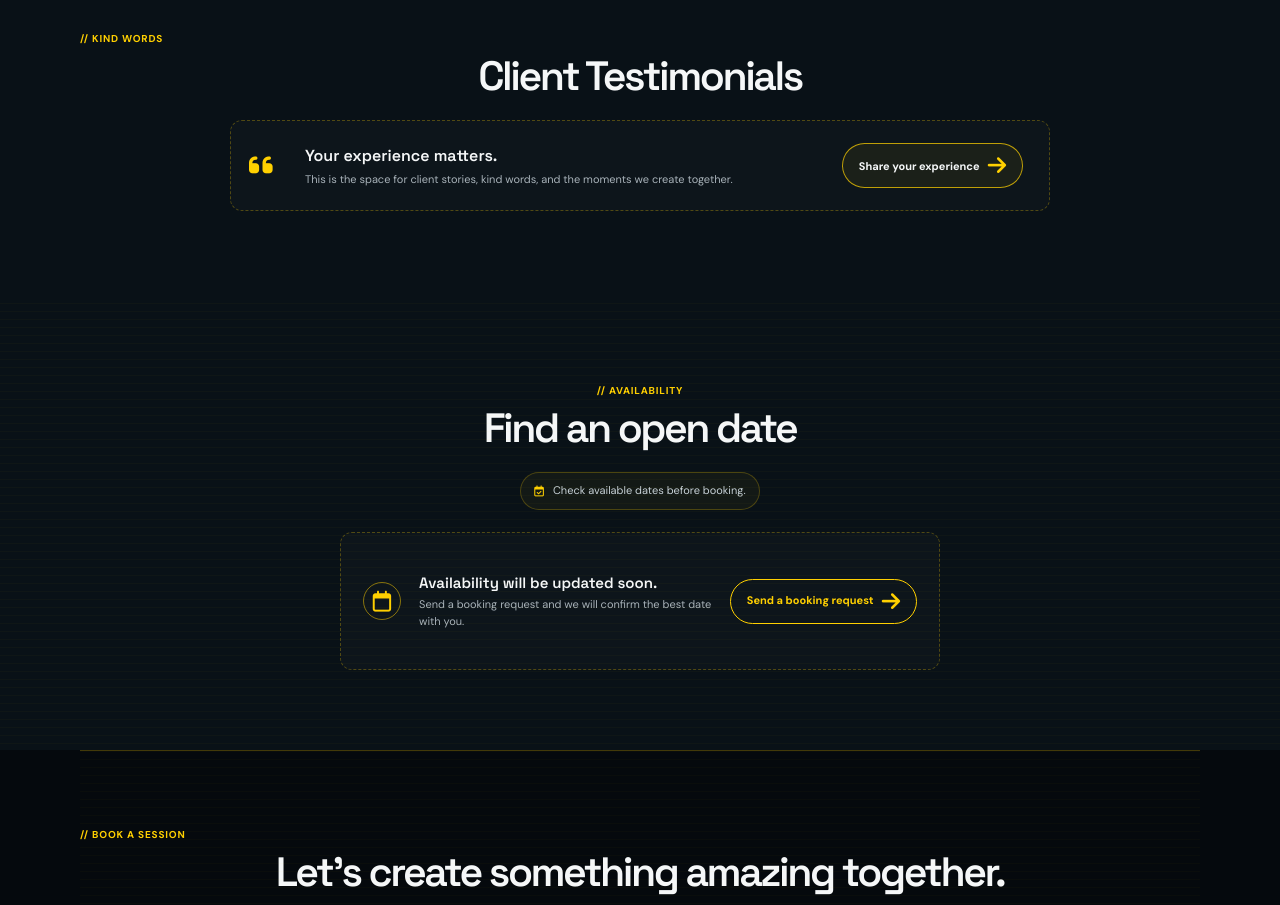
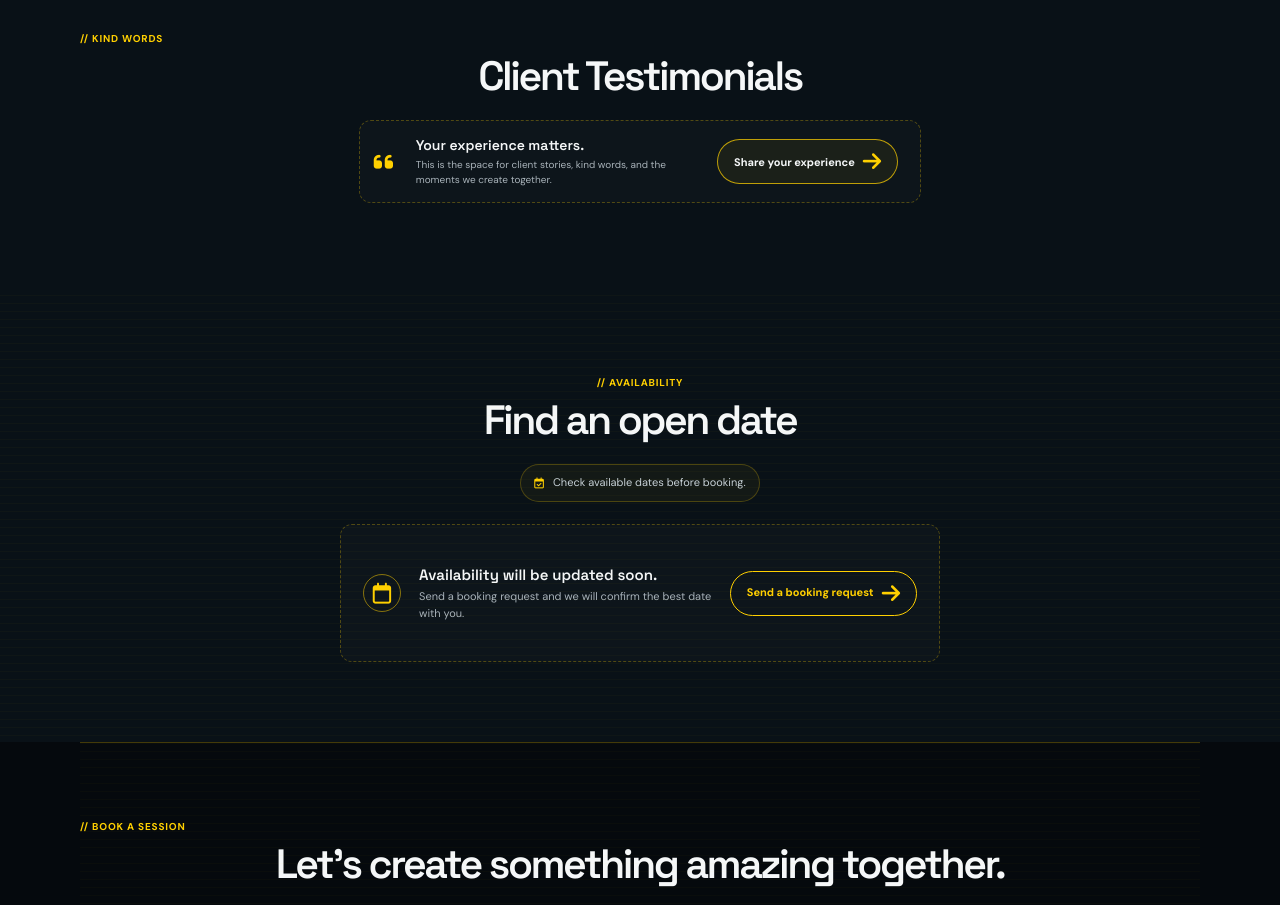
Before and after one commit to fobinathaniel2-ops/fobibass, a website: page index.html in a window 1280 px wide. Shown: the part 2120-3025 px from the top of the page. Drawn offline with Linux system fonts and the light colour scheme; no server answers.

Commit message:
Shrink testimonial prompt card

```diff
--- a/style-premium.css
+++ b/style-premium.css
@@ -145,11 +145,11 @@ section h2::before { content: none; }
 .empty-content i { color: var(--yellow); font-size: 21px; }
 .empty-content strong { color: var(--white); font: 600 14px 'Space Grotesk', sans-serif; }
 .empty-content span { max-width: 360px; font-size: 11px; line-height: 1.5; }
-.testimonial-empty { display: flex; align-items: center; justify-content: flex-start; gap: 14px; width: min(100%, 820px); min-height: 0; margin: 0 auto 16px; padding: 14px 18px; text-align: left; }
-.testimonial-empty > i { flex: 0 0 42px; color: var(--yellow); font-size: 27px; }
-.testimonial-empty > div { display: grid; gap: 5px; }
-.testimonial-empty strong { color: var(--white); font: 600 16px 'Space Grotesk', sans-serif; }
-.testimonial-empty span { max-width: 430px; }
+.testimonial-empty { display: flex; align-items: center; justify-content: flex-start; gap: 12px; width: fit-content; max-width: min(100%, 620px); min-height: 0; margin: 0 auto 16px; padding: 10px 14px; text-align: left; }
+.testimonial-empty > i { flex: 0 0 30px; color: var(--yellow); font-size: 22px; }
+.testimonial-empty > div { display: grid; gap: 3px; }
+.testimonial-empty strong { color: var(--white); font: 600 14px 'Space Grotesk', sans-serif; }
+.testimonial-empty span { max-width: 300px; font-size: 10px; }
 .testimonial-action { display: inline-flex; align-items: center; gap: 8px; margin-left: auto; padding: 11px 16px; border: 1px solid rgba(255,208,0,.72); border-radius: 999px; background: rgba(255,208,0,.06); color: var(--white); font-size: 11px; font-weight: 700; text-decoration: none; white-space: nowrap; }
 .testimonial-action i { color: var(--yellow); }
 .testimonial-action:hover { background: var(--yellow); color: var(--ink); }
```
